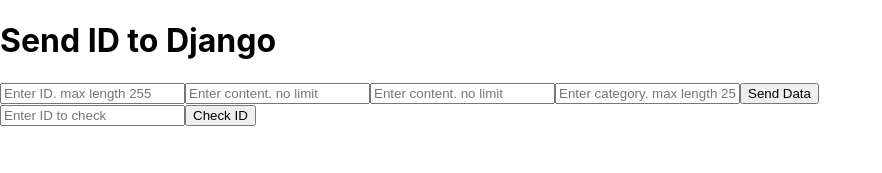
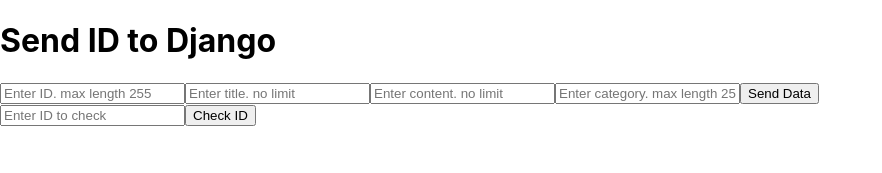
Before and after one commit to Campus-Mate/back-end, a React (Create React App) app in the folder frontend/: page / in a window 1280 px wide. Shown: the top 173 px of the page, without its empty margins (0-882 px from the left). Built offline with nearby package versions, Linux system fonts and the light colour scheme.

Commit message:
title 추가 후 수정

```diff
--- a/frontend/src/components/SendID.js
+++ b/frontend/src/components/SendID.js
@@ -16,7 +16,7 @@
   const handleSubmit = async (e) => {
     e.preventDefault();
     try {
-      const response = await axios.post('http://3.37.222.122:8001/api/receive_id/', { id_value: id, content, category }, {
+      const response = await axios.post('http://3.37.222.122:8001/api/receive_id/', { id_value: id, title, content, category }, {
         headers: {
           'Content-Type': 'application/json',
         }
@@ -57,7 +57,7 @@
           type="text"
           value={title}
           onChange={(e) => setTitle(e.target.value)}
-          placeholder="Enter content. no limit"
+          placeholder="Enter title. no limit"
         />
         <input
           type="text"
@@ -101,7 +101,7 @@
         <div>
           <h3>Record Details</h3>
           <p>ID: {checkResponse.id_value}</p>
-          <p>Title: {responseData.title}</p>
+          <p>Title: {checkResponse.title}</p>
           <p>Content: {checkResponse.content}</p>
           <p>Category: {checkResponse.category}</p>
           <p>Created At: {checkResponse.created_at}</p>
```
Also changed, not shown: 1 other file (tests, documents, lock files or other folders).
